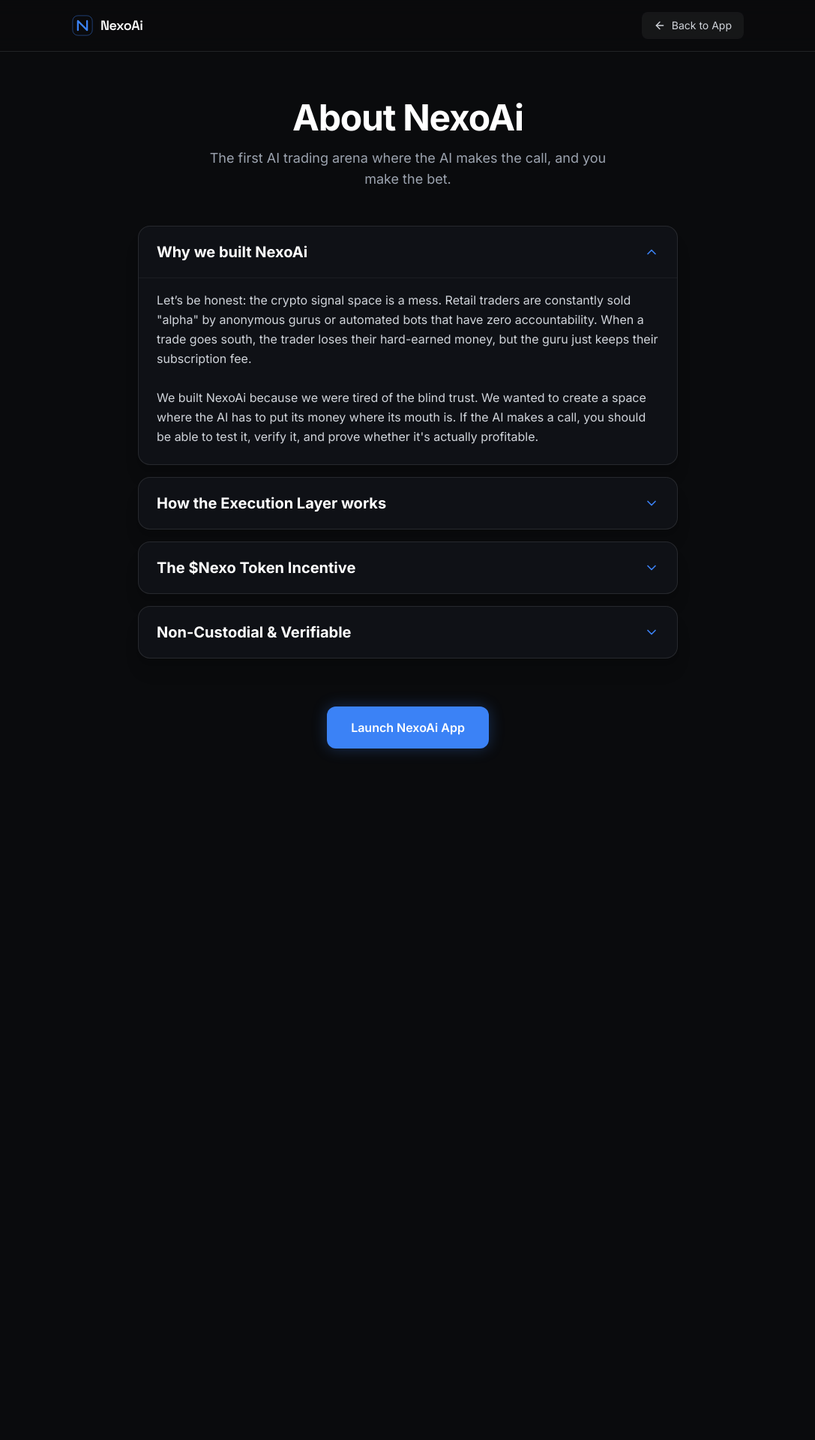
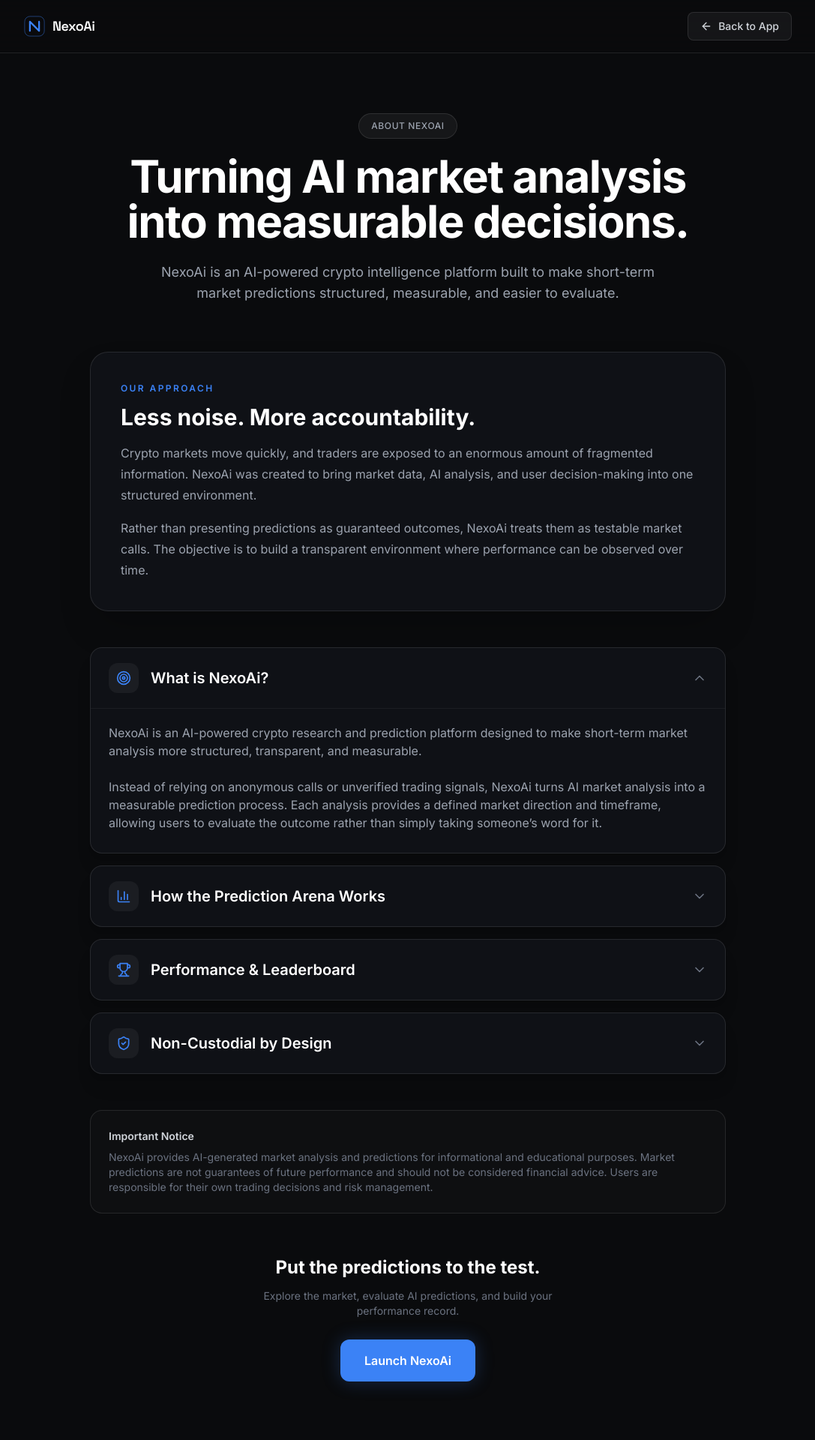
Before and after one commit to drmukty/nexoagent, a Next.js app: page /about in a window 1280 px wide. Shown: the top 1920 px of the page at 75% size, without its empty margins (96-1183 px from the left). Before the commit the page ends 1062 px from the top, so only its background shows below. Built offline with nearby package versions, Linux system fonts and the light colour scheme.

Commit message:
Refactor AboutPage content and improve layout

```diff
--- a/src/app/about/page.tsx
+++ b/src/app/about/page.tsx
@@ -1,12 +1,12 @@
 'use client';
+
 import { useState } from 'react';
 import Link from 'next/link';
 import { Logo } from '@/components/Logo';
-import { ArrowLeft, ChevronDown } from 'lucide-react';
+import { ArrowLeft, ChevronDown, ShieldCheck, Target, BarChart3, Trophy } from 'lucide-react';
 import { motion, AnimatePresence } from 'framer-motion';
 
 export default function AboutPage() {
-  // State to track which section is open (allows only one open at a time)
   const [openSection, setOpenSection] = useState<number | null>(0);
 
   const toggleSection = (index: number) => {
@@ -15,100 +15,179 @@ export default function AboutPage() {
 
   const sections = [
     {
-      title: "Why we built NexoAi",
+      title: 'What is NexoAi?',
+      icon: Target,
       content: (
-        <p className="text-gray-300 leading-relaxed">
-          Let’s be honest: the crypto signal space is a mess. Retail traders are constantly sold "alpha" by anonymous gurus or automated bots that have zero accountability. When a trade goes south, the trader loses their hard-earned money, but the guru just keeps their subscription fee.
+        <p>
+          NexoAi is an AI-powered crypto research and prediction platform designed
+          to make short-term market analysis more structured, transparent, and
+          measurable.
           <br /><br />
-          We built NexoAi because we were tired of the blind trust. We wanted to create a space where the AI has to put its money where its mouth is. If the AI makes a call, you should be able to test it, verify it, and prove whether it's actually profitable.
+          Instead of relying on anonymous calls or unverified trading signals,
+          NexoAi turns AI market analysis into a measurable prediction process.
+          Each analysis provides a defined market direction and timeframe, allowing
+          users to evaluate the outcome rather than simply taking someone’s word
+          for it.
         </p>
-      )
+      ),
     },
     {
-      title: "How the Execution Layer works",
+      title: 'How the Prediction Arena Works',
+      icon: BarChart3,
       content: (
-        <p className="text-gray-300 leading-relaxed">
-          NexoAi isn't just a chatbot that spits out signals. We gamified the entire process.
+        <p>
+          NexoAi is built around a simple idea: predictions should be evaluated
+          by their results.
           <br /><br />
-          When you ask the AI for a 15-minute trade plan, you are given two options: <strong className="text-white">Agree</strong> or <strong className="text-white">Disagree</strong>.
-          If you agree and the target is hit within 15 minutes, you earn <strong className="text-nexo-green">10 XP</strong>. If you disagree and the AI is wrong, you also earn <strong className="text-nexo-green">10 XP</strong>. But if you lose, you only get <strong className="text-gray-400">1 XP</strong>.
+          When the AI generates a short-term prediction, users can choose to
+          <strong className="text-white"> Agree </strong>
+          or
+          <strong className="text-white"> Disagree </strong>
+          with the call. The prediction is then evaluated against the defined
+          market conditions and timeframe.
           <br /><br />
-          This forces both the user and the AI to be accountable. There is no cherry-picking. Every call is locked in with an immutable timestamp.
+          Users earn XP based on the outcome of their decisions. This creates a
+          performance-based environment where users can build a track record
+          instead of simply following signals.
         </p>
-      )
+      ),
     },
     {
-      title: "The $Nexo Token Incentive",
+      title: 'Performance & Leaderboard',
+      icon: Trophy,
       content: (
-        <p className="text-gray-300 leading-relaxed">
-          We believe that real trading talent should be rewarded, not just the platform owners.
+        <p>
+          NexoAi introduces a leaderboard designed to recognize consistent
+          decision-making and prediction accuracy.
           <br /><br />
-          The Global Leaderboard isn't just for bragging rights. It is the core of our community ecosystem. The Top 12 traders on the leaderboard will receive future incentives and airdrops in the <strong className="text-white">$Nexo token</strong>.
+          Your performance is represented through XP and your position on the
+          leaderboard. The goal is not simply to make one successful prediction,
+          but to develop a consistent track record over time.
           <br /><br />
-          We are shifting the power dynamic. Instead of paying monthly fees to a faceless signal group, you are proving your edge, climbing the ranks, and getting rewarded by the protocol itself.
+          Future ecosystem incentives may also be connected to leaderboard
+          performance, including potential rewards associated with the
+          <strong className="text-white"> $NEXO </strong>
+          ecosystem.
         </p>
-      )
+      ),
     },
     {
-      title: "Non-Custodial & Verifiable",
+      title: 'Non-Custodial by Design',
+      icon: ShieldCheck,
       content: (
-        <p className="text-gray-300 leading-relaxed">
-          We take security seriously. NexoAi is 100% non-custodial.
+        <p>
+          Security and user ownership are fundamental to NexoAi.
           <br /><br />
-          When you use our app, your EVM private key is generated or imported directly in your browser and <strong className="text-white">never touches our servers</strong>. We only store your public wallet address so you can access your dashboard and track your XP.
+          NexoAi is designed around a non-custodial architecture. Your private
+          key is handled locally in your browser and is not intended to be
+          transmitted to or stored on NexoAi servers.
           <br /><br />
-          To ensure fairness, all bet resolutions are handled server-side using real-time price data. You cannot manipulate the frontend to win. The leaderboard is a mathematically verifiable proof of trading accuracy.
+          The platform only needs your public wallet address for account
+          identification and dashboard functionality. This architecture is
+          designed to keep control of user assets with the user rather than
+          with the platform.
         </p>
-      )
-    }
+      ),
+    },
   ];
 
   return (
     <div className="min-h-screen bg-[#0A0B0D] text-white">
       {/* Header */}
-      <header className="sticky top-0 z-30 border-b border-white/10 bg-[#0A0B0D]/80 px-6 py-4 backdrop-blur-md">
-        <div className="mx-auto flex max-w-4xl items-center justify-between">
-          <Link href="/" className="flex items-center gap-2 transition-opacity hover:opacity-80">
+      <header className="sticky top-0 z-30 border-b border-white/10 bg-[#0A0B0D]/80 px-6 py-4 backdrop-blur-xl">
+        <div className="mx-auto flex max-w-5xl items-center justify-between">
+          <Link
+            href="/"
+            className="flex items-center gap-2 transition-opacity hover:opacity-80"
+          >
             <Logo />
           </Link>
+
           <Link
             href="/"
-            className="flex items-center gap-2 rounded-lg bg-white/5 px-4 py-2 text-sm text-gray-300 transition-colors hover:bg-white/10 hover:text-white"
+            className="flex items-center gap-2 rounded-lg border border-white/10 bg-white/5 px-4 py-2 text-sm font-medium text-gray-300 transition-all hover:border-white/20 hover:bg-white/10 hover:text-white"
           >
-            <ArrowLeft className="h-4 w-4" /> Back to App
+            <ArrowLeft className="h-4 w-4" />
+            Back to App
           </Link>
         </div>
       </header>
 
-      {/* Main Content */}
-      <main className="mx-auto max-w-3xl px-6 py-16">
-
-        <div className="mb-12 text-center">
-          <h1 className="mb-4 text-4xl font-bold tracking-tight text-white sm:text-5xl">
+      {/* Main */}
+      <main className="mx-auto max-w-4xl px-6 py-20">
+        {/* Hero */}
+        <section className="mb-16 text-center">
+          <div className="mb-5 inline-flex items-center rounded-full border border-white/10 bg-white/5 px-4 py-2 text-xs font-medium uppercase tracking-wider text-gray-400">
             About NexoAi
-          </h1>
-          <p className="mx-auto max-w-xl text-lg text-gray-400">
-            The first AI trading arena where the AI makes the call, and you make the bet.
-          </p>
           </div>
 
-        {/* Accordion Container */}
-        <div className="space-y-4">
-          {sections.map((section, index) => (
+          <h1 className="mx-auto max-w-3xl text-4xl font-bold tracking-tight text-white sm:text-5xl lg:text-6xl">
+            Turning AI market analysis into measurable decisions.
+          </h1>
+
+          <p className="mx-auto mt-6 max-w-2xl text-base leading-7 text-gray-400 sm:text-lg">
+            NexoAi is an AI-powered crypto intelligence platform built to make
+            short-term market predictions structured, measurable, and easier to
+            evaluate.
+          </p>
+        </section>
+
+        {/* Mission */}
+        <section className="mb-12 rounded-3xl border border-white/10 bg-[#0F1116] p-7 shadow-2xl sm:p-10">
+          <p className="mb-3 text-xs font-semibold uppercase tracking-[0.2em] text-nexo-blue">
+            Our approach
+          </p>
+
+          <h2 className="mb-4 text-2xl font-bold text-white sm:text-3xl">
+            Less noise. More accountability.
+          </h2>
+
+          <p className="max-w-3xl text-base leading-7 text-gray-400">
+            Crypto markets move quickly, and traders are exposed to an enormous
+            amount of fragmented information. NexoAi was created to bring
+            market data, AI analysis, and user decision-making into one
+            structured environment.
+          </p>
+
+          <p className="mt-4 max-w-3xl text-base leading-7 text-gray-400">
+            Rather than presenting predictions as guaranteed outcomes, NexoAi
+            treats them as testable market calls. The objective is to build a
+            transparent environment where performance can be observed over time.
+          </p>
+        </section>
+
+        {/* Accordion */}
+        <section className="space-y-4">
+          {sections.map((section, index) => {
+            const Icon = section.icon;
+
+            return (
               <div
-              key={index}
+                key={section.title}
                 className="overflow-hidden rounded-2xl border border-white/10 bg-[#0F1116] shadow-xl transition-colors hover:border-white/20"
               >
                 <button
                   onClick={() => toggleSection(index)}
-                className="flex w-full items-center justify-between px-6 py-5 text-left focus:outline-none"
+                  className="flex w-full items-center justify-between px-6 py-5 text-left"
+                  aria-expanded={openSection === index}
                 >
-                <span className="text-xl font-bold text-white">{section.title}</span>
+                  <div className="flex items-center gap-4">
+                    <div className="flex h-10 w-10 shrink-0 items-center justify-center rounded-xl bg-white/5">
+                      <Icon className="h-5 w-5 text-nexo-blue" />
+                    </div>
+
+                    <span className="text-lg font-semibold text-white sm:text-xl">
+                      {section.title}
+                    </span>
+                  </div>
+
                   <motion.div
-                  animate={{ rotate: openSection === index ? 180 : 0 }}
-                  transition={{ duration: 0.3, ease: "easeInOut" }}
+                    animate={{
+                      rotate: openSection === index ? 180 : 0,
+                    }}
+                    transition={{ duration: 0.25 }}
                   >
-                  <ChevronDown className="h-5 w-5 text-nexo-blue" />
+                    <ChevronDown className="h-5 w-5 text-gray-500" />
                   </motion.div>
                 </button>
 
@@ -116,30 +195,69 @@ export default function AboutPage() {
                   {openSection === index && (
                     <motion.div
                       initial={{ height: 0, opacity: 0 }}
-                    animate={{ height: "auto", opacity: 1 }}
+                      animate={{ height: 'auto', opacity: 1 }}
                       exit={{ height: 0, opacity: 0 }}
-                    transition={{ duration: 0.3, ease: "easeInOut" }}
+                      transition={{
+                        duration: 0.25,
+                        ease: 'easeInOut',
+                      }}
                     >
-                    <div className="border-t border-white/5 px-6 pb-6 pt-4 text-sm sm:text-base">
+                      <div className="border-t border-white/5 px-6 pb-7 pt-5">
+                        <div className="text-sm leading-7 text-gray-400 sm:text-base">
                           {section.content}
+                        </div>
                       </div>
                     </motion.div>
                   )}
                 </AnimatePresence>
               </div>
-          ))}
-        </div>
+            );
+          })}
+        </section>
 
-        <div className="mt-16 text-center">
+        {/* Disclaimer */}
+        <section className="mt-12 rounded-2xl border border-white/10 bg-white/[0.02] p-6">
+          <h3 className="mb-2 text-sm font-semibold text-gray-300">
+            Important Notice
+          </h3>
+
+          <p className="text-xs leading-6 text-gray-500 sm:text-sm">
+            NexoAi provides AI-generated market analysis and predictions for
+            informational and educational purposes. Market predictions are not
+            guarantees of future performance and should not be considered
+            financial advice. Users are responsible for their own trading
+            decisions and risk management.
+          </p>
+        </section>
+
+        {/* CTA */}
+        <div className="mt-14 text-center">
+          <h2 className="text-2xl font-bold text-white">
+            Put the predictions to the test.
+          </h2>
+
+          <p className="mx-auto mt-3 max-w-md text-sm text-gray-500">
+            Explore the market, evaluate AI predictions, and build your
+            performance record.
+          </p>
+
           <Link
             href="/"
-            className="inline-flex items-center justify-center rounded-xl bg-nexo-blue px-8 py-4 font-semibold text-white transition-all hover:bg-blue-600 shadow-[0_0_20px_rgba(59,130,246,0.3)]"
+            className="mt-7 inline-flex items-center justify-center rounded-xl bg-nexo-blue px-8 py-4 font-semibold text-white shadow-[0_0_25px_rgba(59,130,246,0.25)] transition-all hover:bg-blue-600 hover:shadow-[0_0_30px_rgba(59,130,246,0.35)]"
           >
-            Launch NexoAi App
+            Launch NexoAi
           </Link>
         </div>
+      </main>
 
-      </main>
+      {/* Footer */}
+      <footer className="border-t border-white/5 px-6 py-8">
+        <div className="mx-auto flex max-w-5xl flex-col items-center justify-between gap-3 text-xs text-gray-600 sm:flex-row">
+          <span>© {new Date().getFullYear()} NexoAi. All rights reserved.</span>
+
+          <span>AI-powered crypto market intelligence.</span>
+        </div>
+      </footer>
     </div>
   );
 }
```
Lines whose indentation alone changed are shown as unchanged.
